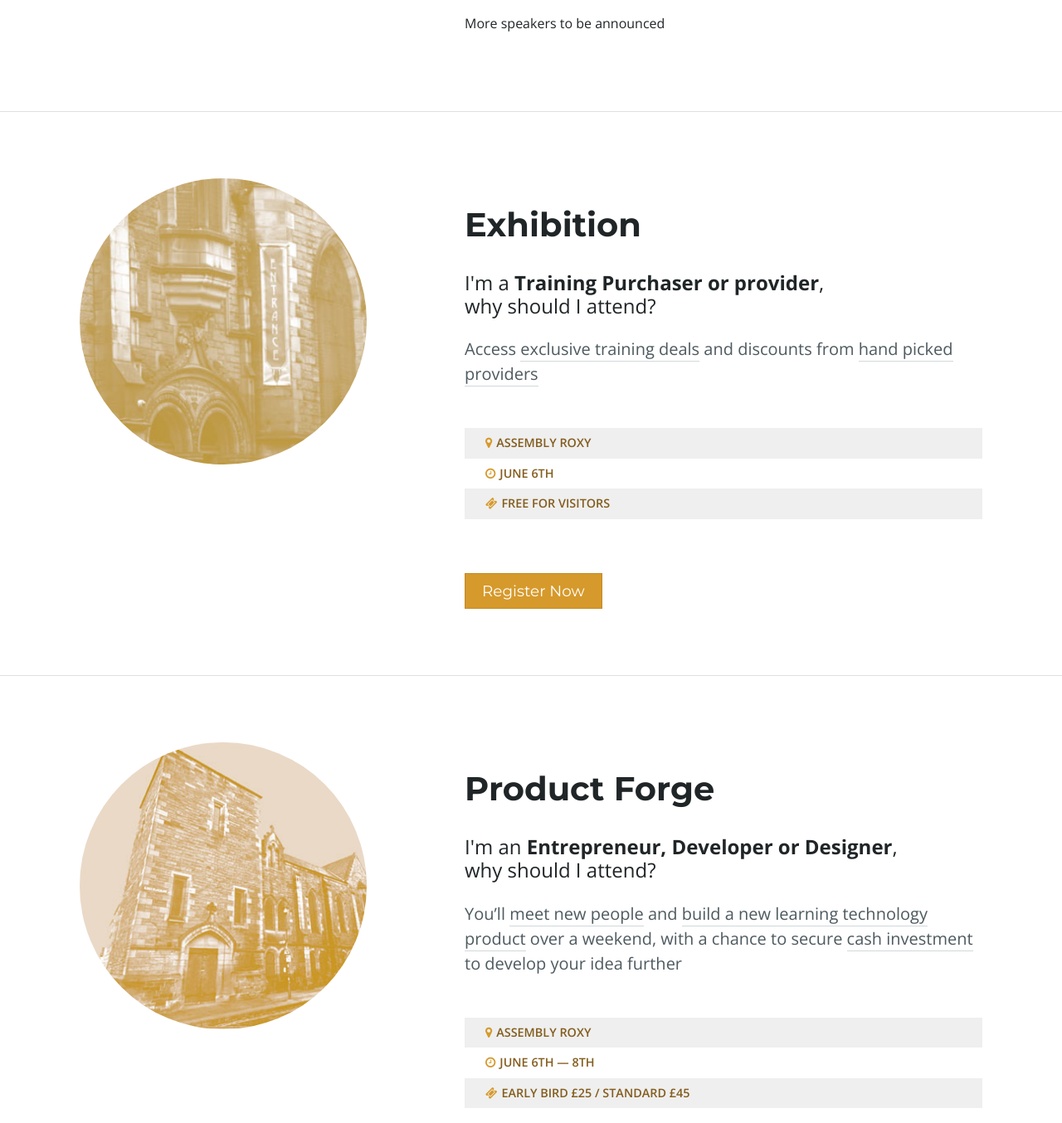
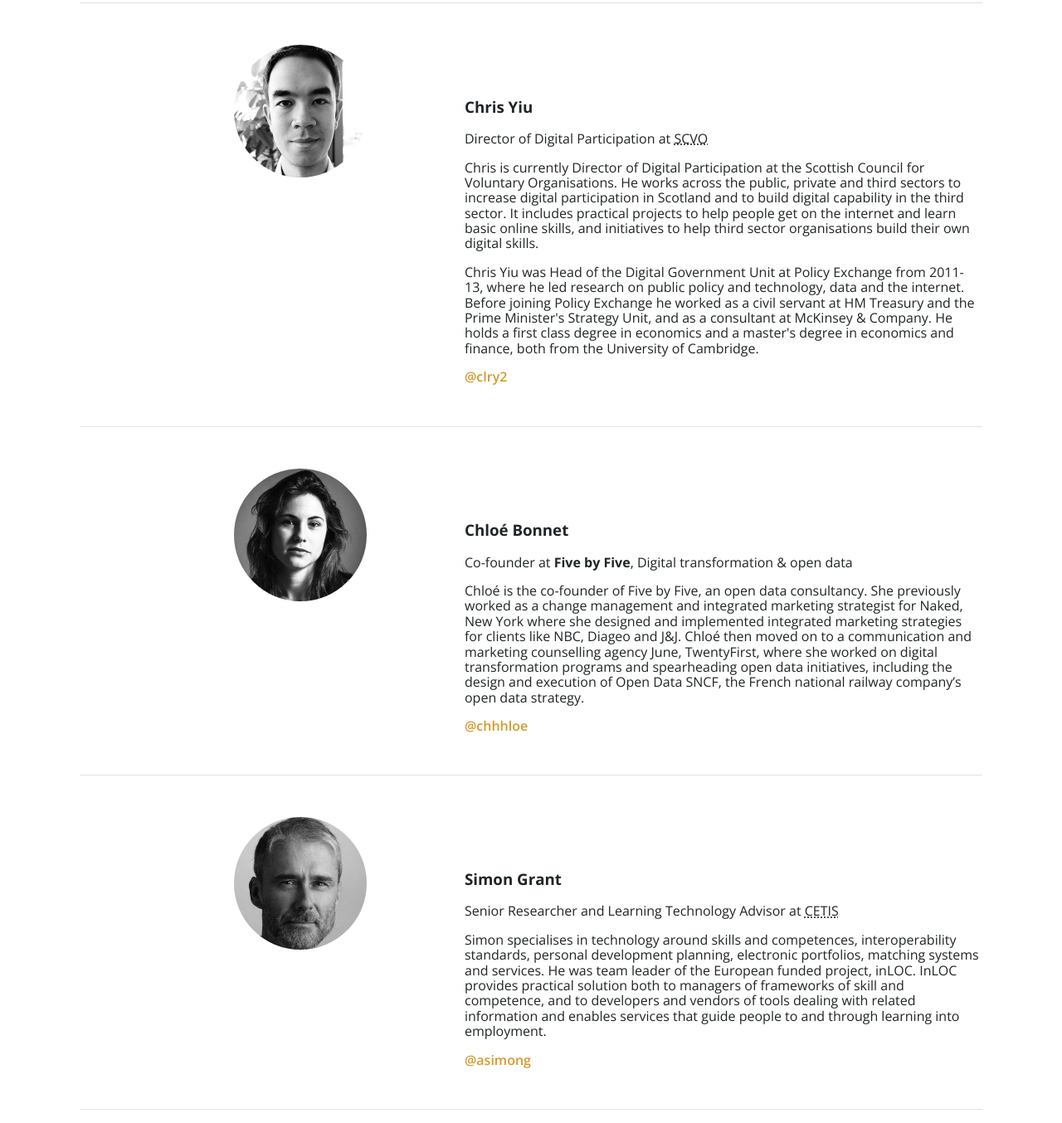
Before and after one commit to cedsummit/events-site, a website: page src/index.html in a window 1280 px wide. Shown: the part 2697-4051 px from the top of the page at 83% size. Drawn offline with nearby package versions, Linux system fonts and the light colour scheme.

Commit message:
Added a bunch of speakers

```diff
--- a/src/css/sass/partials/_speakers.scss
+++ b/src/css/sass/partials/_speakers.scss
@@ -28,8 +28,8 @@
 }
 
 .speaker-img{
-  @include span-columns(3);
-  @include shift(1);
+  @include span-columns(2);
+  @include shift(2);
   text-align: center;
   display: block;
   border-radius:50%;
--- a/src/index.html
+++ b/src/index.html
@@ -139,6 +139,53 @@
             <p class="speaker-desc">Gavin is an Owner and Managing Director of Tree of Knowledge - a motivational training company which provides team building courses, educational resources and training courses for business owners, students and young people alike. He can often be heard on the radio and he writes a weekly column for one of the leading newspapers offering helpful tips and thought provoking ideas.</p>
             <p class="speaker-desc">With a background in primary school teaching and a successful career in stand-up comedy Gavin regularly delivers keynote speeches at conferences and exhibitions around the world.</p>
             <p class="speaker-twitter"><a class="speaker-twitter" href="http://twitter.com/gavinoattes" target="_blank">@gavinoattes</a></p>
+          </div>
+        </div>
+
+        <div class="speaker">
+          <img class="speaker-img" src="img/speakers/chris_yiu.jpg" alt="Chris Yiu" />
+          <div class="speaker-info">
+            <h3 class="speaker-name">Chris Yiu</h3>
+            <p class="speaker-desc">Director of Digital Participation at <abbr title="Scottish Council for Voluntary Organisations">SCVO</abbr></p>
+
+            <p class="speaker-desc">Chris is currently Director of Digital Participation at the Scottish Council for Voluntary Organisations. He works across the public, private and third sectors to increase digital participation in Scotland and to build digital capability in the third sector. It includes practical projects to help people get on the internet and learn basic online skills, and initiatives to help third sector organisations build their own digital skills.</p>
+
+            <p class="speaker-desc">Chris Yiu was Head of the Digital Government Unit at Policy Exchange from 2011-13, where he led research on public policy and technology, data and the internet. Before joining Policy Exchange he worked as a civil servant at HM Treasury and the Prime Minister's Strategy Unit, and as a consultant at McKinsey &amp; Company. He holds a first class degree in economics and a master's degree in economics and finance, both from the University of Cambridge.</p>
+            <p class="speaker-twitter"><a class="speaker-twitter" href="http://twitter.com/clry2" target="_blank">@clry2</a></p>
+          </div>
+        </div>
+
+        <div class="speaker">
+          <img class="speaker-img" src="img/speakers/chloe_bonnet.jpg" alt="Chloé Bonnet" />
+          <div class="speaker-info">
+            <h3 class="speaker-name">Chloé Bonnet</h3>
+            <p class="speaker-desc">Co-founder at <strong>Five by Five</strong>, Digital transformation &amp; open data</p>
+
+            <p class="speaker-desc">Chloé is the co-founder of Five by Five, an open data consultancy. She previously worked as a change management and integrated marketing strategist for Naked, New York where she designed and implemented integrated marketing strategies for clients like NBC, Diageo and J&amp;J. Chloé then moved on to a communication and marketing counselling agency June, TwentyFirst, where she worked on digital transformation programs and spearheading open data initiatives, including the design and execution of Open Data SNCF, the French national railway company’s open data strategy.</p>
+            <p class="speaker-twitter"><a class="speaker-twitter" href="http://twitter.com/chhhloe" target="_blank">@chhhloe</a></p>
+          </div>
+        </div>
+
+        <div class="speaker">
+          <img class="speaker-img" src="img/speakers/simon_grant.jpg" alt="Simon Grant" />
+          <div class="speaker-info">
+            <h3 class="speaker-name">Simon Grant</h3>
+            <p class="speaker-desc">Senior Researcher and Learning Technology Advisor at <abbr title="Centre for Educational Technology and Interoperability Standards">CETIS</abbr></p>
+
+            <p class="speaker-desc">Simon specialises in technology around skills and competences, interoperability standards, personal development planning, electronic portfolios, matching systems and services. He was team leader of the European funded project, inLOC. InLOC provides practical solution both to managers of frameworks of skill and competence, and to developers and vendors of tools dealing with related information and enables services that guide people to and through learning into employment.</p>
+            <p class="speaker-twitter"><a class="speaker-twitter" href="http://twitter.com/asimong" target="_blank">@asimong
+</a></p>
+          </div>
+        </div>
+
+        <div class="speaker">
+          <img class="speaker-img" src="img/speakers/andy_lippok.jpg" alt="Andy Lippok" />
+          <div class="speaker-info">
+            <h3 class="speaker-name">Andy Lippok</h3>
+            <p class="speaker-desc">Project Manager, Home Service &amp; Supply at Sky</p>
+
+            <p class="speaker-desc">Andy Lippok is currently the lead for the CIPD South-East Scotland People and Organisational Development Group, and for over 30 years has worked in a number of HR roles, in a variety of organisations and across all sectors, throughout the UK, including senior positions in Motorola and Ethicon J&amp;J. Since forming his own consultancy company Resolis Associates Ltd, for the past 10 years he has worked on interventions with many organisations and individuals to change the way they think about organisations, leadership and human motivation.</p>
+            <p class="speaker-twitter"><a class="speaker-twitter" href="http://twitter.com/AndyLippok" target="_blank">@AndyLippok</a></p>
           </div>
         </div>
 
```
Also changed, not shown: src/css/main.css, src/img/speakers/andy_lippok.jpg (added), src/img/speakers/chloe_bonnet.jpg (added), src/img/speakers/chris_yiu.jpg (added), src/img/speakers/gavin_oattes.jpg, src/img/speakers/simon_grant.jpg (added).
